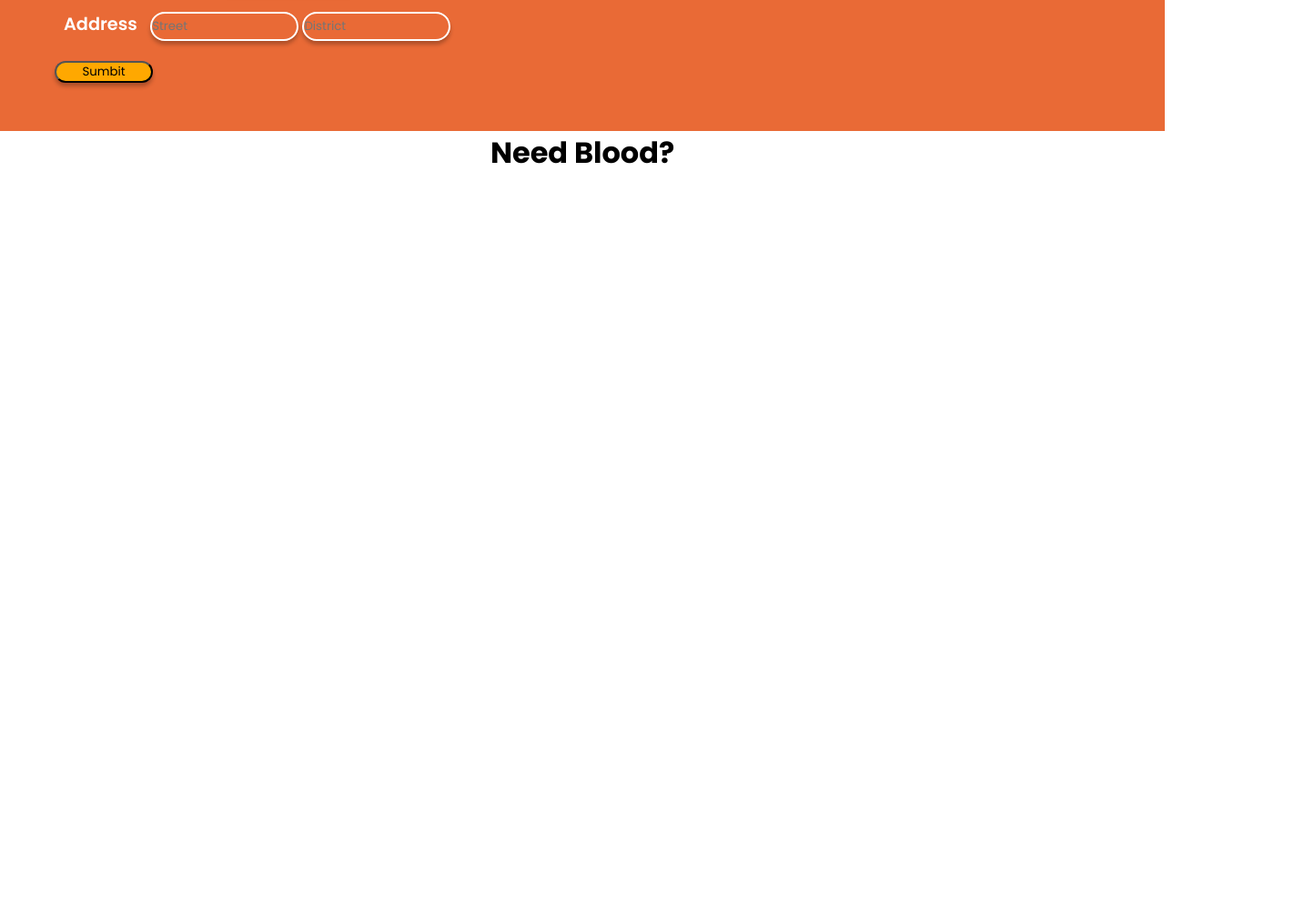
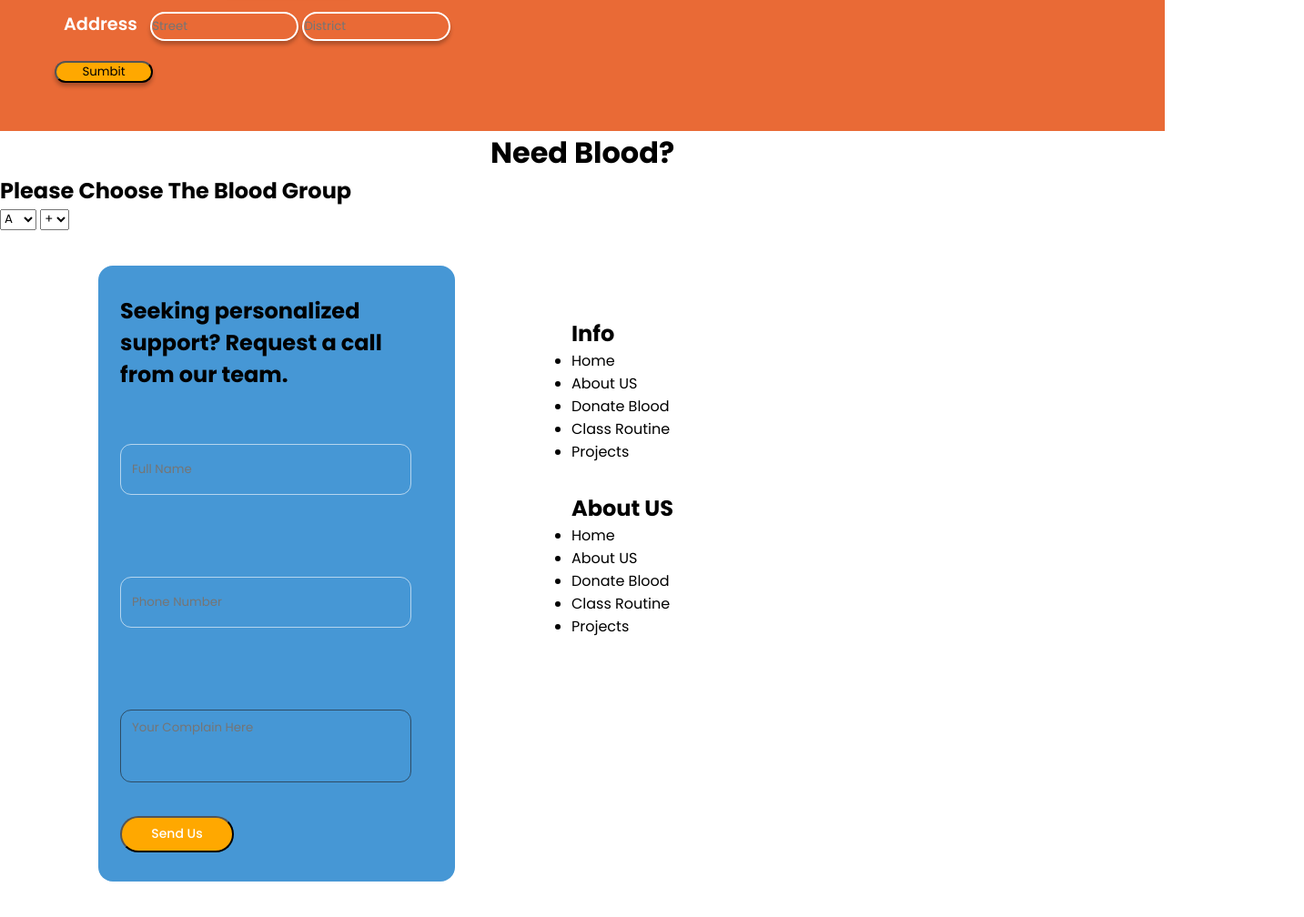
Before and after one commit to git-sandip/fsu, a plain HTML site: page index.html in a window 1280 px wide. Shown: the part 488-1496 px from the top of the page at 91% size, 1433 px wide, since content can reach past the window. Before the commit the page ends 800 px from the top, so only its background shows below. Drawn offline with Linux system fonts and the light colour scheme.

Commit message:
footer-half added

```diff
--- a/index.html
+++ b/index.html
@@ -39,7 +39,11 @@
       </div>
       <div class="form-content">
         <div class="blood-form">
-          <form action="https://formspree.io/f/xjvdnnjg" method="POST">
+          <form
+            class="blood-donation-form"
+            action="https://formspree.io/f/xjvdnnjg"
+            method="POST"
+          >
             <div>
               <label for="name"> Your Name :</label>
 
@@ -82,7 +86,7 @@
             <div>
               <label for="Phonenumber">Phone Number:</label>
               <input
-                type="number"
+                type="tel"
                 name="phonenumber"
                 id="phonenumber"
                 placeholder="Phone Number"
@@ -117,6 +121,77 @@
       <div class="infotitle">
         <h1>Need Blood?</h1>
       </div>
+      <div class="info-choose">
+        <h2>Please Choose The Blood Group</h2>
+        <select name="group-choose" id="group-choose">
+          <option value="a">A</option>
+          <option value="b">B</option>
+          <option value="ab">AB</option>
+          <option value="o">O</option>
+        </select>
+        <select name="group-choose" id="group-choose">
+          <option value="+">+</option>
+          <option value="-">-</option>
+        </select>
+      </div>
+      <div class="footer">
+        <div class="complain">
+          <h2>Seeking personalized support? Request a call from our team.</h2>
+          <form class="complain-form" action="">
+            <!-- <label for="Full-Name">Full Name</label> -->
+            <input
+              type="text"
+              class="complain-name"
+              name="full-name"
+              placeholder="Full Name"
+              id="full-name"
+            />
+
+            <!-- <label for="Phone-number">Phone Number</label> -->
+            <input
+              type="tel"
+              class="complain-number"
+              name="phonenumber"
+              placeholder="Phone Number"
+              id="phonenumber"
+            />
+            <!-- <label for="complain">Complain</label> -->
+            <!-- <input type="text-area" class="complain-text" placeholder="Complain" name="complain" id="complain"> -->
+            <textarea
+              class="complain-text"
+              id="complain-text"
+              cols="20"
+              rows="3"
+              placeholder="Your Complain Here"
+            ></textarea>
+            <button class="complain-submit" type="submit">Send Us</button>
+          </form>
+        </div>
+        <div class="footer-info">
+          <h2>Info</h2>
+          <ul>
+            <li>Home</li>
+            <li>About US</li>
+            <li>Donate Blood</li>
+            <li>Class Routine</li>
+            <li>Projects</li>
+          </ul>
+          <div class="footer-info">
+            <h2>About US</h2>
+            <ul>
+              <li>Home</li>
+              <li>About US</li>
+              <li>Donate Blood</li>
+              <li>Class Routine</li>
+              <li>Projects</li>
+            </ul>
+          </div>
+        </div>
+
+      </div>
+      </div>
+
+
     </div>
   </body>
 </html>
--- a/style.css
+++ b/style.css
@@ -98,11 +98,11 @@ a {
 .blood-form {
   display: flex;
 }
-form {
+.blood-donation-form {
   display: flex;
   flex-direction: column;
 }
-form label {
+.blood-donation-form label {
   padding: 10px;
   color: white;
   color: #fff;
@@ -110,7 +110,7 @@ form label {
   font-family: Poppins;
   font-weight: 600;
 }
-form input {
+.blood-donation-form input {
   width: 10.1875rem;
   height: 2rem;
   flex-shrink: 0;
@@ -130,9 +130,104 @@ form input {
   box-shadow: 0px 4px 4px 0px rgba(0, 0, 0, 0.25);
   width: 108px;
 }
-form div {
+.blood-donation-form div {
   margin: 10px;
 }
 .infotitle h1 {
   text-align: center;
 }
+
+.footer {
+  display: flex;
+  width: 1433px;
+  height: 775px;
+  padding: 64px 108px;
+  align-items: center;
+  gap: 128px;
+  flex-shrink: 0;
+}
+.complain {
+  display: flex;
+  border-radius: 16px;
+  background: #4697d5;
+  margin-bottom: 20px;
+  width: 392px;
+  height: 677px;
+  padding: 32px 24px;
+  flex-direction: column;
+  justify-content: space-between;
+  align-items: flex-start;
+  flex-shrink: 0;
+}
+
+.complain-form h2 {
+  color: #fff;
+  font-size: 1.75rem;
+  line-height: 130%;
+  letter-spacing: -0.035rem;
+}
+
+.complain-name,
+.complain-number {
+  background-color: transparent;
+  color: white;
+  width: 320px;
+  height: 56px;
+  padding-left: 12px;
+  padding-right: 12px;
+  padding-top: 9px;
+  padding-bottom: 9px;
+  border-radius: 12px;
+  border: 0.5px rgba(255, 255, 255, 0.6) solid;
+  flex-direction: column;
+  justify-content: flex-start;
+  align-items: flex-start;
+  gap: 4px;
+  display: inline-flex;
+  margin-bottom: 90px; /* Add margin between the input fields */
+}
+.complain-text {
+  background-color: transparent;
+  color: white;
+  width: 320px;
+  padding-left: 12px;
+  padding-right: 12px;
+  padding-top: 9px;
+  padding-bottom: 9px;
+  border-radius: 12px;
+  border: 0.5px rgba(31, 28, 28, 0.6) solid;
+  flex-direction: column;
+  justify-content: flex-start;
+  align-items: flex-start;
+  gap: 4px;
+  display: inline-flex;
+  margin-bottom: 10px; /* Add margin between the input fields */
+  resize: none; /* Prevent textarea resizing */
+}
+
+.complain-submit {
+  margin-top: 20px;
+  width: 125px;
+  height: 40px;
+  padding-left: 32px;
+  padding-right: 32px;
+  padding-top: 10px;
+  padding-bottom: 10px;
+  background: #ffa800;
+  border-radius: 50px;
+  justify-content: center;
+  align-items: center;
+  gap: 10px;
+  display: inline-flex;
+  color: white;
+  font-size: 14px;
+  font-weight: 500;
+  line-height: 19.6px;
+}
+.footer-info {
+  display: flex;
+  padding: 32px 0px;
+  flex-direction: column;
+  align-items: flex-start;
+  align-self: stretch;
+}
```
